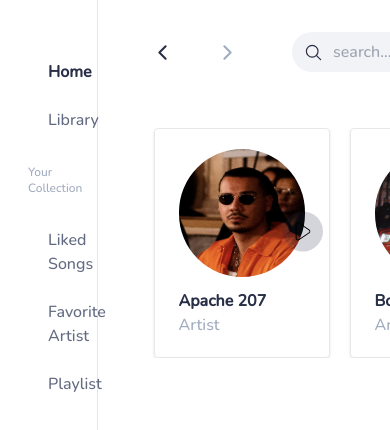
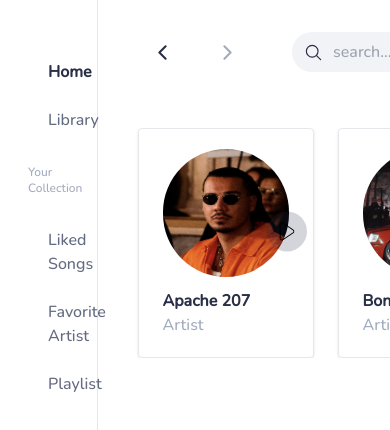
Before and after one commit to mhmd-bagha/music-player-client, a Next.js app: page / in a window 390 px wide. Shown: the top 430 px of the page. Built offline with nearby package versions, Linux system fonts and the light colour scheme.

Commit message:
perf: responsived artists

```diff
--- a/components/home/popular-artists.jsx
+++ b/components/home/popular-artists.jsx
@@ -13,7 +13,7 @@ const PopularArtists = () => {
     ]
 
     return (
-        <div className="grid grid-flow-col gap-5 overflow-x-scroll w-11/12 my-14 px-14">
+        <div className="grid grid-flow-col overflow-x-auto gap-6 my-14 px-10">
             {artists.map((artist, index) => (
                 <div className="border rounded shadow w-44 px-6 py-5" key={index}>
                     <Link href={`/album/${artist.url}`} className={`${styles.play_album_artist} w-10 h-10`}>
```
